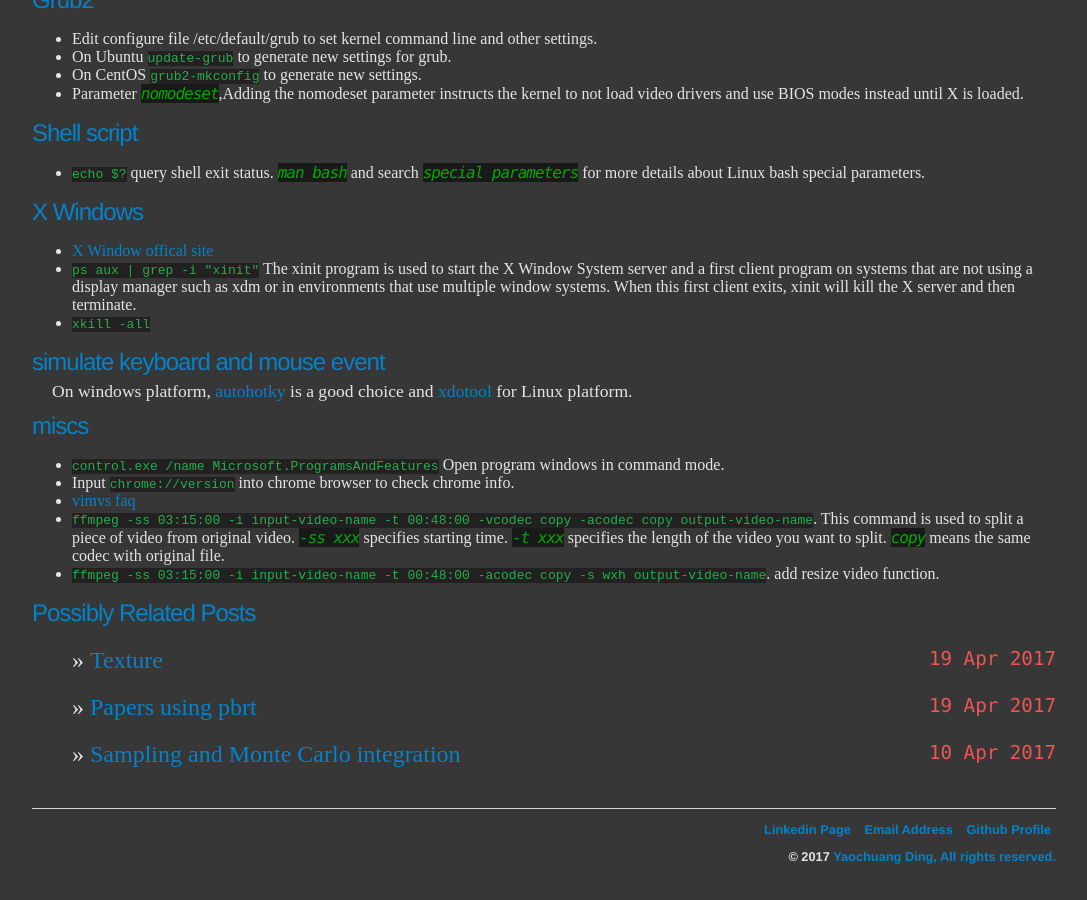
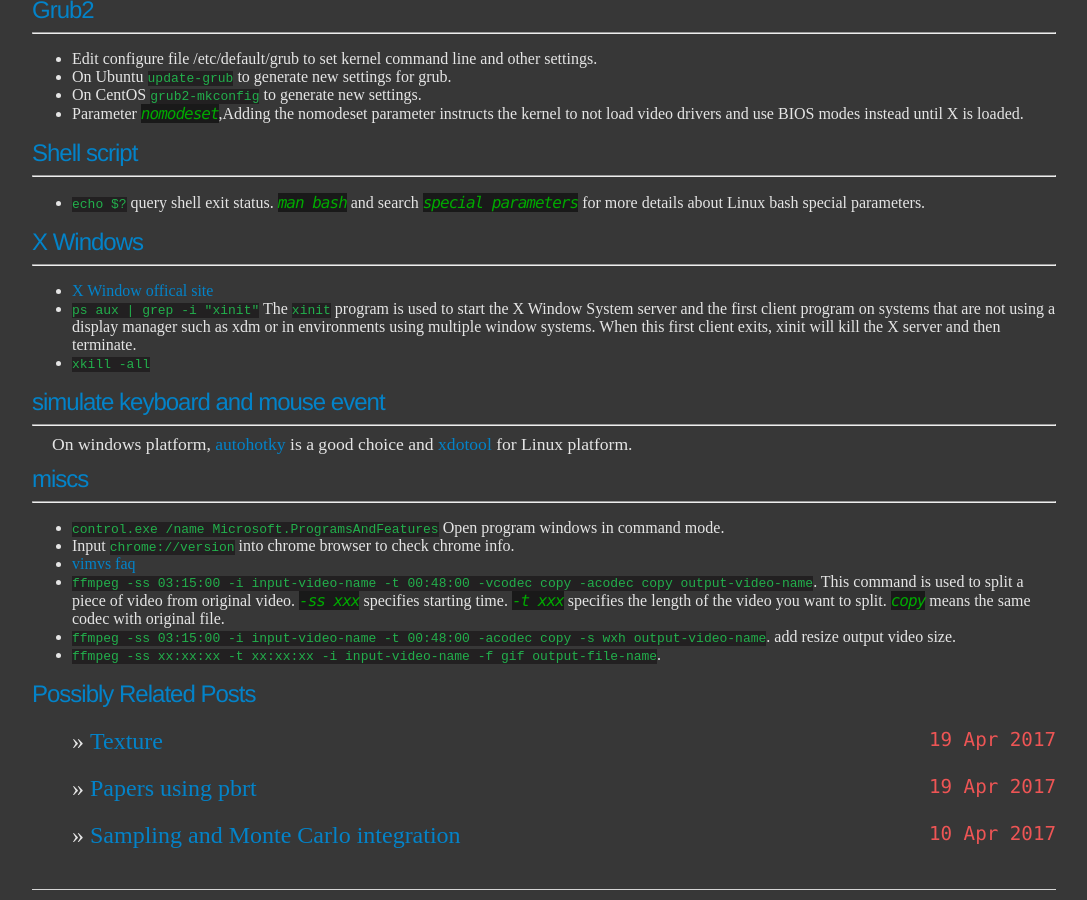
Before and after one commit to ychding11/ychding11.github.io, a Jekyll site: the page built from _posts/2015-03-16-Useful-Linux-Command.md, in a window 1280 px wide and 900 px high, scrolled down 1659 px. Shown: the whole window, without its empty margins (96-1183 px from the left). Built offline with Jekyll 4.4.1, drawn with Linux system fonts in a browser that asks for light colours.

Commit message:
modify style

```diff
--- a/_posts/2015-03-16-Useful-Linux-Command.md
+++ b/_posts/2015-03-16-Useful-Linux-Command.md
@@ -84,6 +84,7 @@ This post summaries the commom usefull commands on Linux Platform.
   *sed* edit those files one by one. for example: sed -i 's/pattern/newstr/g' `grep -rl pattern ./`.
 
 ## VIM tips for quick Reference
+----------
 
 - `vim --version | grep clipboard` It can tell whether vim is able
   to transfer data with clipboard. `sudo apt-get install vim-gnome`
@@ -112,6 +113,7 @@ This post summaries the commom usefull commands on Linux Platform.
 - In visual mode, press *<* and *>* can do auto-indent.
 
 ## Grub2
+----------
 
 - Edit configure file /etc/default/grub to set kernel command line and other settings.
 - On Ubuntu `update-grub` to generate new settings for grub.
@@ -119,26 +121,33 @@ This post summaries the commom usefull commands on Linux Platform.
 - Parameter *nomodeset*,Adding the nomodeset parameter instructs the kernel to not load video drivers and use BIOS modes instead until X is loaded.
 
 ## Shell script
+----------
 
 - `echo $?` query shell exit status. *man bash* and search *special parameters* for more details about Linux bash special parameters.
 
 ## X Windows
+----------
 
 - [X Window offical site](https://wiki.archlinux.org/index.php/Xorg)
-- `ps aux | grep -i "xinit"` The  xinit  program  is  used to start the X Window System server and a first client program
-  on systems that are not using a display manager such as xdm or in environments that use multiple window systems.  When
+- `ps aux | grep -i "xinit"` The  `xinit`  program  is  used to start the X Window System server and the first client program
+  on systems that are not using a display manager such as xdm or in environments using multiple window systems.  When
   this first client exits, xinit will kill the X server and then terminate.
 - `xkill -all`
 
 ## simulate keyboard and mouse event
+----------
 
 On windows platform, [autohotky](https://autohotkey.com/) is a good choice and
 [xdotool](http://tuxradar.com/content/xdotool-script-your-mouse) for Linux platform.
 
 ## miscs
+----------
 
 - `control.exe /name Microsoft.ProgramsAndFeatures` Open program windows in command mode.
 - Input `chrome://version` into chrome browser to check chrome info.
 - [vimvs faq](https://github.com/jaredpar/VsVim/wiki/faq)
-- `ffmpeg -ss 03:15:00 -i input-video-name -t 00:48:00 -vcodec copy -acodec copy output-video-name`. This command is used to split a piece of video from original video. *-ss xxx* specifies starting time. *-t xxx* specifies the length of the video you want to split. *copy* means the same codec with original file.
-- `ffmpeg -ss 03:15:00 -i input-video-name -t 00:48:00 -acodec copy -s wxh output-video-name`.  add resize video function.
+- `ffmpeg -ss 03:15:00 -i input-video-name -t 00:48:00 -vcodec copy -acodec copy output-video-name`. This command is used to
+  split a piece of video from original video. *-ss xxx* specifies starting time.
+  *-t xxx* specifies the length of the video you want to split. *copy* means the same codec with original file.
+- `ffmpeg -ss 03:15:00 -i input-video-name -t 00:48:00 -acodec copy -s wxh output-video-name`.  add resize output video size.
+- `ffmpeg -ss xx:xx:xx -t xx:xx:xx -i input-video-name -f gif  output-file-name`.
```
